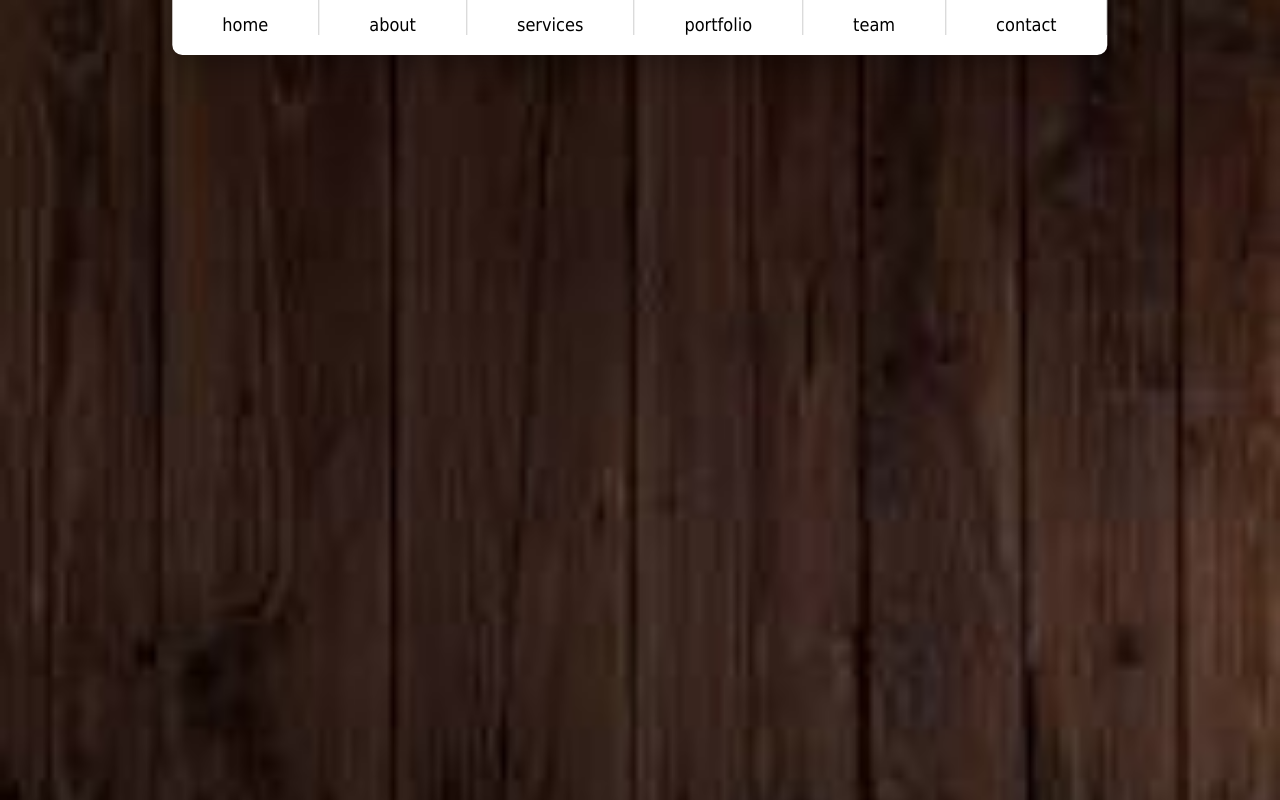
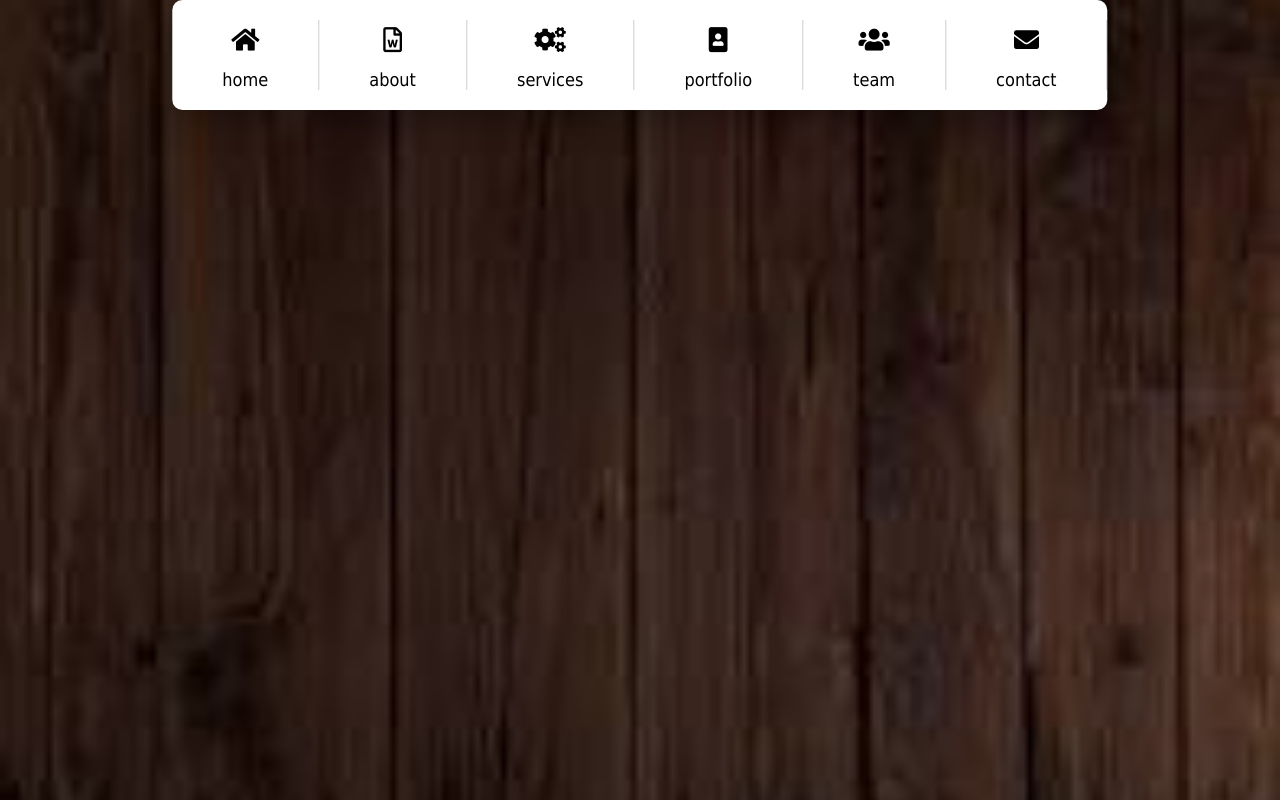
Before and after one commit to faaysaal/menu-1, a plain HTML site: page index.html in a window 1280 px wide. Drawn offline with Linux system fonts and the light colour scheme.

Commit message:
Update style.css

```diff
--- a/style.css
+++ b/style.css
@@ -18,7 +18,7 @@ body{
 ul{
     position: absolute;
     left: 50%;
-    top: 0;
+    top: 55px;
     transform: translate(-50%,-50%);
     margin: 0;
     padding: 20px 0;
```
